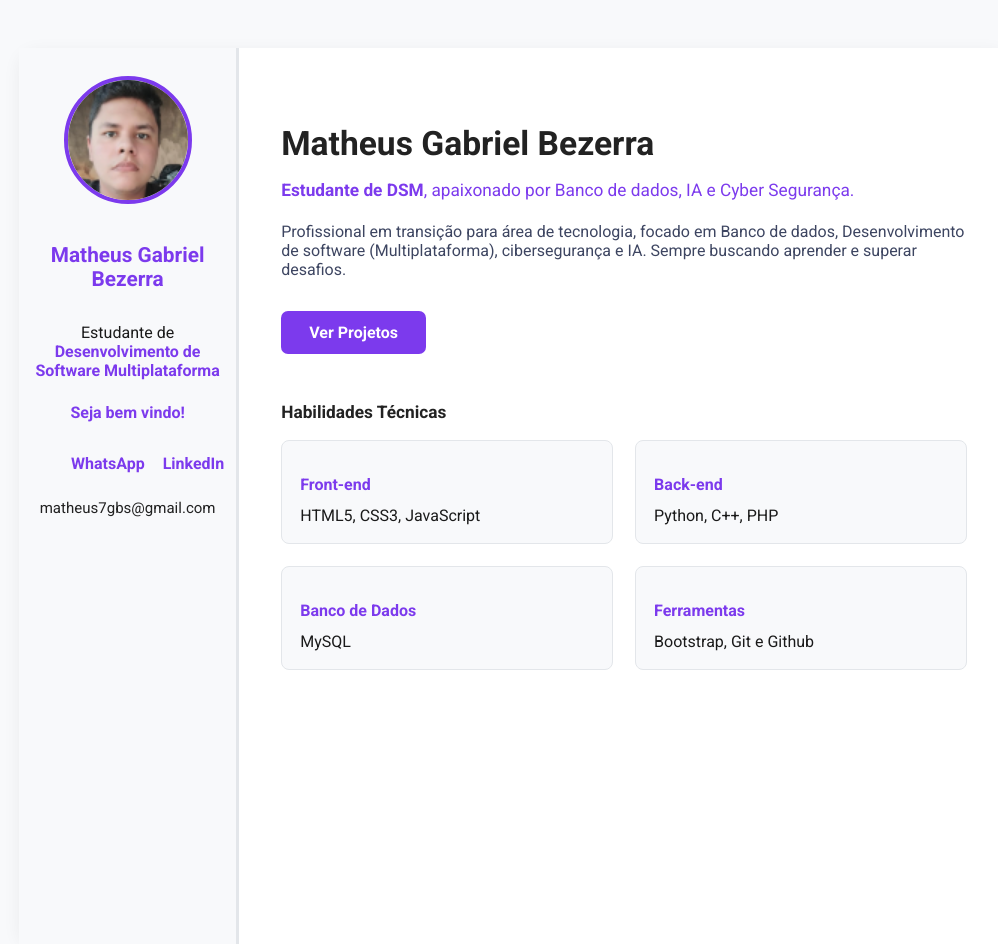
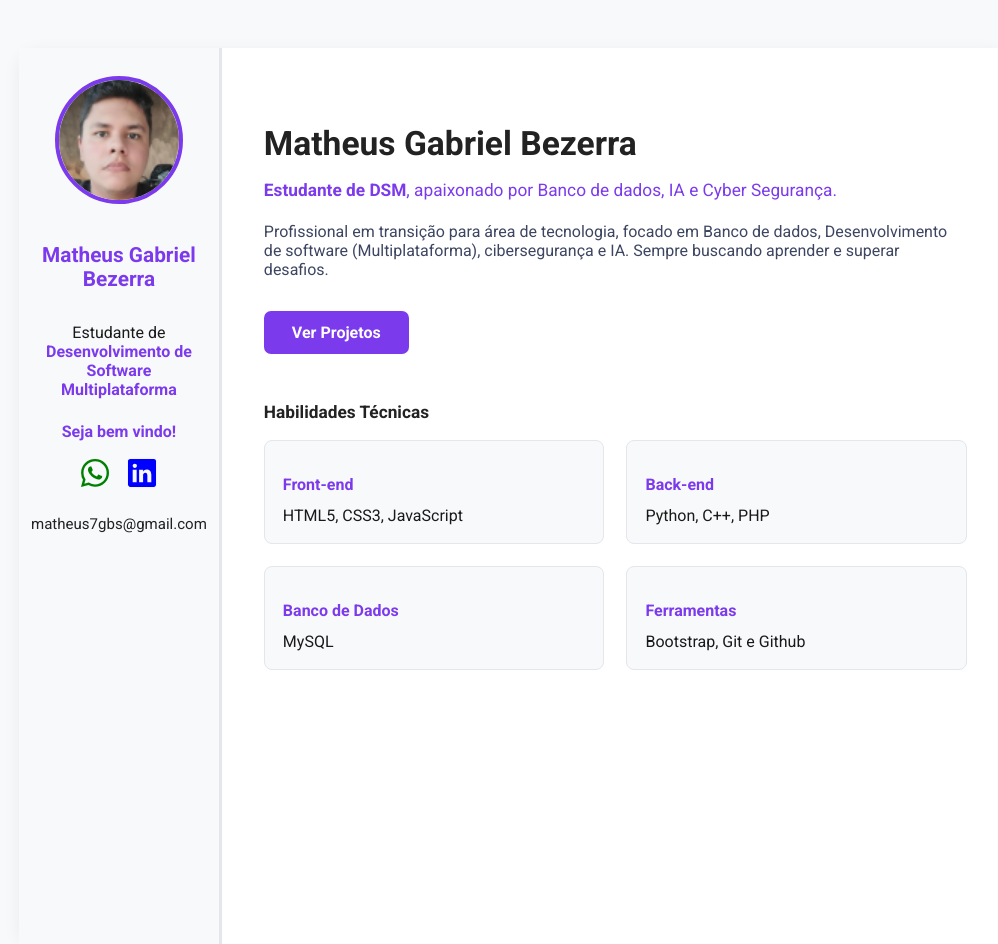
Before and after one commit to matheusbezerrasantos2015-hash/MatheusBezerra.github.io, a plain HTML site: page index.html in a window 1280 px wide. Shown: the whole page, without its empty margins (126-1124 px from the left). Drawn offline with nearby package versions, Linux system fonts and the light colour scheme.

Commit message:
adicionei icones

```diff
--- a/css/style.css
+++ b/css/style.css
@@ -68,19 +68,18 @@ body {
     display: flex;
     justify-content: center;
     list-style: none;
-    gap: 18px;
+    gap: 15px;
     margin-bottom: 18px;
 }
 
-#social-container li a {
-    color: var(--main-color);
-    font-weight: 600;
-    text-decoration: none;
-    transition: color .2s;
+#whatsapp{
+    font-size: 2rem;
+    color: green;
 }
 
-#social-container li a:hover {
-    color: var(--accent-color);
+#linkedin{
+    font-size: 2rem;
+    color: blue;
 }
 
 #email-container {
--- a/index.html
+++ b/index.html
@@ -4,7 +4,7 @@
 <head>
     <meta charset="UTF-8">
     <meta name="viewport" content="width=device-width, initial-scale=1.0">
-    <title>Portfólio Minimalista</title>
+    <title>Portfólio Matheus-Bezerra</title>
     <link href="https://fonts.googleapis.com/css2?family=Roboto:wght@400;700&display=swap" rel="stylesheet">
     <link rel="stylesheet" href="css/style.css">
 </head>
@@ -16,10 +16,10 @@
             <h2 id="bio-title">Matheus Gabriel Bezerra</h2>
             <p class="text">Estudante de <span class="highlight">Desenvolvimento de Software Multiplataforma</span></p>
             <p id="welcome-text">Seja bem vindo!</p>
-            <ul id="social-container">
-                <li><a href="https://wa.me/5519999999999" target="_blank">WhatsApp</a></li>
-                <li><a href="https://linkedin.com/in/seulinkedin" target="_blank">LinkedIn</a></li>
-            </ul>
+            <div id="social-container">
+                <ion-icon name="logo-whatsapp" id="whatsapp"><a href="(19) 99554-3911"></a></ion-icon>
+                <ion-icon name="logo-linkedin" id="linkedin"><a href="www.linkedin.com/in/matheus-bezerra"></a></ion-icon>
+            </div>
             <div id="email-container">
                 <a href="matheus7gbs@gmail.com">matheus7gbs@gmail.com</a>
             </div>
@@ -53,6 +53,8 @@
             </div>
         </section>
     </main>
+    <script type="module" src="https://unpkg.com/ionicons@7.1.0/dist/ionicons/ionicons.esm.js"></script>
+    <script nomodule src="https://unpkg.com/ionicons@7.1.0/dist/ionicons/ionicons.js"></script>
 </body>
 
 </html>
```
